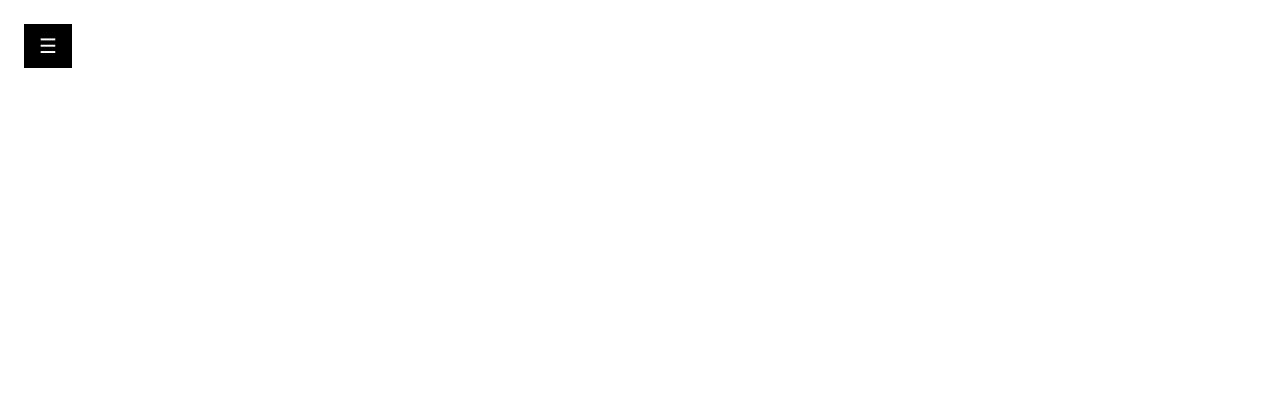
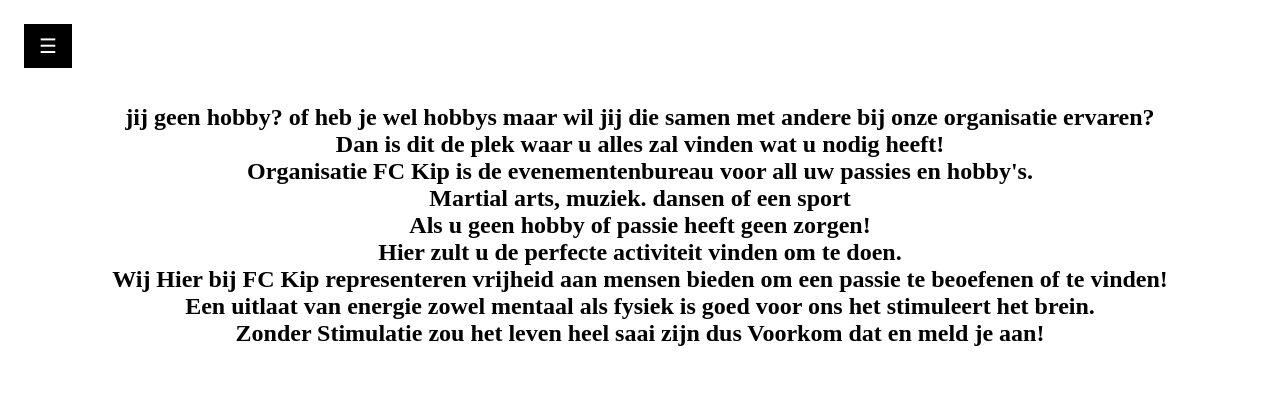
Before and after one commit to QuintisLobee/Jesse-Quintis-Coole-website-, a plain HTML site: page About.html in a window 1280 px wide. Drawn offline with Linux system fonts and the light colour scheme.

Commit message:
test
about me page text

```diff
--- a/About.html
+++ b/About.html
@@ -30,5 +30,24 @@
     document.getElementById("main").style.marginLeft= "0";
   }
   </script>
+   <div class="tekst1"> <h2>jij geen hobby? of heb je wel hobbys maar wil jij die samen met andere bij onze organisatie ervaren?
+    <BR>
+      Dan is dit de plek waar u alles zal vinden wat u nodig heeft!
+      <BR>
+
+      Organisatie FC Kip is de evenementenbureau voor all uw passies en hobby's.
+      <BR>
+      Martial arts, muziek. dansen of een sport
+      <BR>
+      Als u geen hobby of passie heeft geen zorgen!
+      <BR>
+      Hier zult u de perfecte activiteit vinden om te doen.
+      <BR>
+      Wij Hier bij FC Kip representeren vrijheid aan mensen bieden om een passie te beoefenen of te vinden!
+      <BR>
+      Een uitlaat van energie zowel mentaal als fysiek is goed voor ons het stimuleert het brein.
+      <BR>
+      Zonder Stimulatie zou het leven heel saai zijn dus Voorkom dat en meld je aan!<h2> <div>
+        <BR>
 </body>
 </html>
--- a/about.css
+++ b/about.css
@@ -55,3 +55,13 @@
     .sidebar {padding-top: 15px;}
     .sidebar a {font-size: 18px;}
   }
+ #tekst1 {
+  top: 50%;
+  left: 50%;
+  transform: translate(-50% , -50%);
+  position: absolute;
+  text-align: center;
+         }
+         h2{
+          text-align: center;
+         }
```
